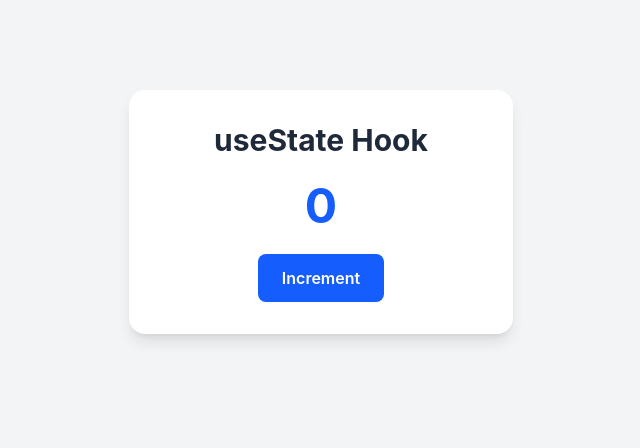
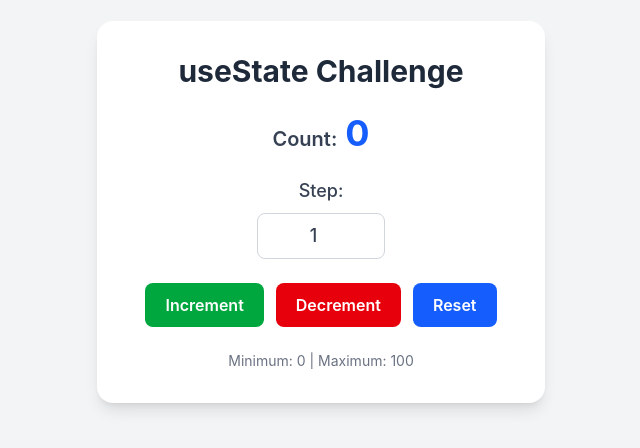
Before and after one commit to Shrabani-Mishra/react-projects, a React (Vite) app: page / in a window 1280 px wide. Shown: the part 188-636 px from the top of the page, without its empty margins (319-959 px from the left). Built offline with nearby package versions, Linux system fonts and the light colour scheme.

Commit message:
Update counter challenge

```diff
--- a/src/App.jsx
+++ b/src/App.jsx
@@ -1,12 +1,13 @@
 import React from 'react'
 // import { ShortCircuit } from './projects/ShortCircuit'
-import { Counter } from './components/hooks/Counter'
+// import { Counter } from './components/hooks/Counter'
+import { CounterChallenge } from './components/hooks/Challange'
 
 
 function App() {
   return (
     <>
-  <Counter/>
+  <CounterChallenge/>
     </>
   )
 }
--- /dev/null
+++ b/src/components/hooks/Challange.jsx
@@ -0,0 +1,87 @@
+//useState challange:
+// Create a simple react components that allows users to increment and decrement a counter using two buttons.
+// Reset button:Add a button to reset the count to zero
+// Limitations:Set a maximum and minimum limi for the counter and diable the buttons when those limits are reached.
+// step inrement:Add an input  field to allow users to set the step value by which the counter should increment or decrement.
+
+import { useState } from "react";
+
+export const CounterChallenge = () => {
+  const [count, setCount] = useState(0);
+  const [inputValue, setInputValue] = useState(1);
+
+  const handleIncrement = () => {
+    setCount(Math.min(count + inputValue,100));
+  };
+
+  const handleDecrement = () => {
+    setCount(Math.max(count - inputValue,0));
+  };
+
+  const handleReset = () => {
+    setCount(0);
+  };
+
+  return (
+    <section className="min-h-screen flex items-center justify-center bg-gray-100 px-4">
+      <div className="w-full max-w-md rounded-2xl bg-white p-8 text-center shadow-lg">
+
+        <h1 className="mb-6 text-3xl font-bold text-gray-800">
+          useState Challenge
+        </h1>
+
+        <p className="mb-6 text-xl font-semibold text-gray-700">
+          Count:
+          <span className="ml-2 text-4xl font-bold text-blue-600">
+            {count}
+          </span>
+        </p>
+
+        <div className="mb-6">
+          <label className="flex flex-col items-center gap-2 text-lg font-medium text-gray-700">
+            Step:
+
+            <input
+              type="number"
+              value={inputValue}
+              onChange={(e) => setInputValue(Number(e.target.value))}
+              className="w-32 rounded-lg border border-gray-300 px-4 py-2 text-center text-lg outline-none focus:border-blue-500 focus:ring-2 focus:ring-blue-200"
+            />
+          </label>
+        </div>
+
+        <div className="flex flex-col gap-3 sm:flex-row sm:justify-center">
+
+          <button
+            onClick={handleIncrement}
+            // disabled={count >= 100}
+            className="rounded-lg bg-green-600 px-5 py-2.5 font-semibold text-white transition hover:bg-green-700 disabled:cursor-not-allowed disabled:bg-gray-400"
+          >
+            Increment
+          </button>
+
+          <button
+            onClick={handleDecrement}
+            // disabled={count <= 0}
+            className="rounded-lg bg-red-600 px-5 py-2.5 font-semibold text-white transition hover:bg-red-700 disabled:cursor-not-allowed disabled:bg-gray-400"
+          >
+            Decrement
+          </button>
+
+          <button
+            onClick={handleReset}
+            className="rounded-lg bg-blue-600 px-5 py-2.5 font-semibold text-white transition hover:bg-blue-700"
+          >
+            Reset
+          </button>
+
+        </div>
+
+        <p className="mt-6 text-sm text-gray-500">
+          Minimum: 0 | Maximum: 100
+        </p>
+
+      </div>
+    </section>
+  );
+};
--- a/src/components/hooks/Counter.jsx
+++ b/src/components/hooks/Counter.jsx
@@ -1,4 +1,6 @@
-import { useState } from "react";
+import { useState } from "react"
+
+
 
 export const Counter = () => {
   const [count, setCount] = useState(0);
```
